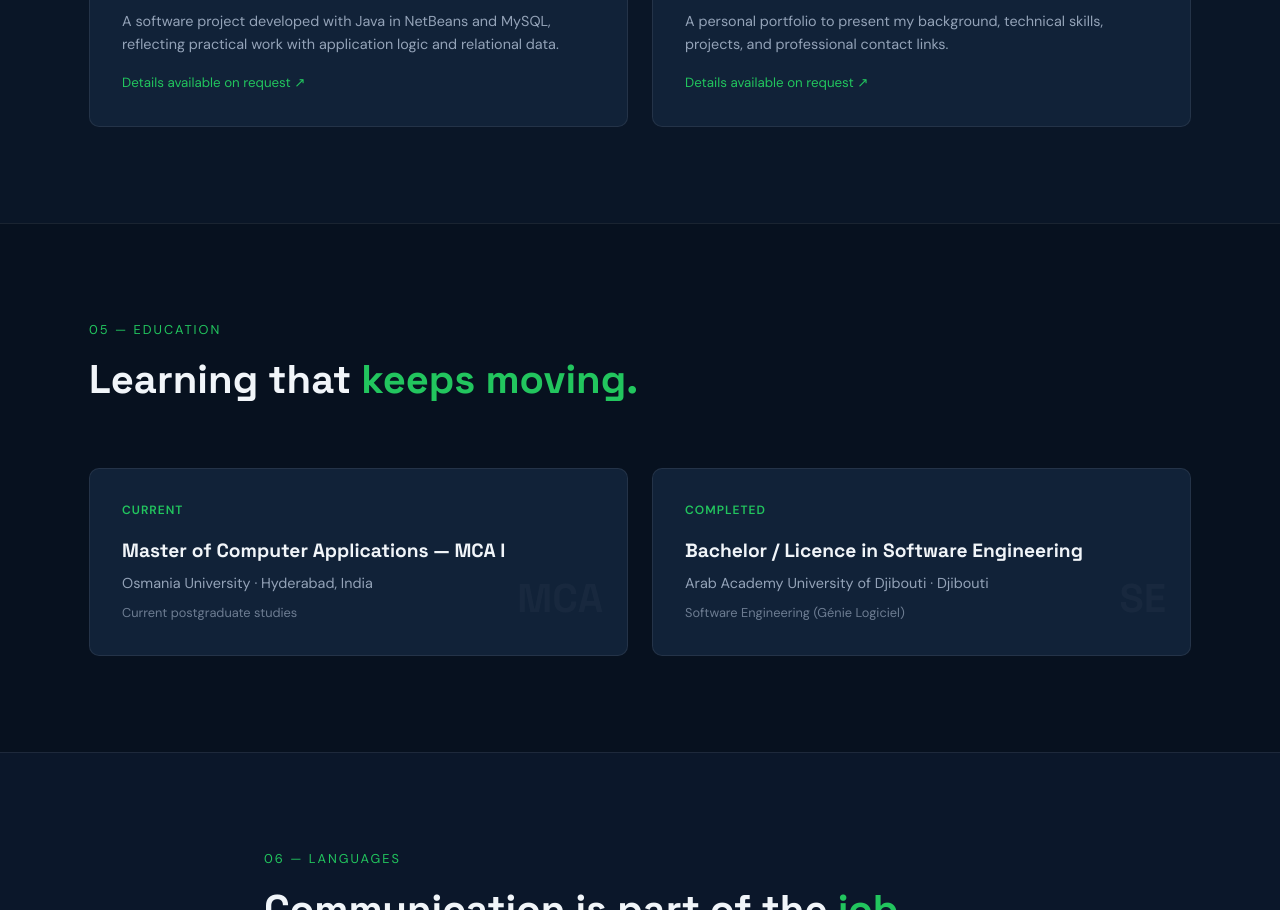
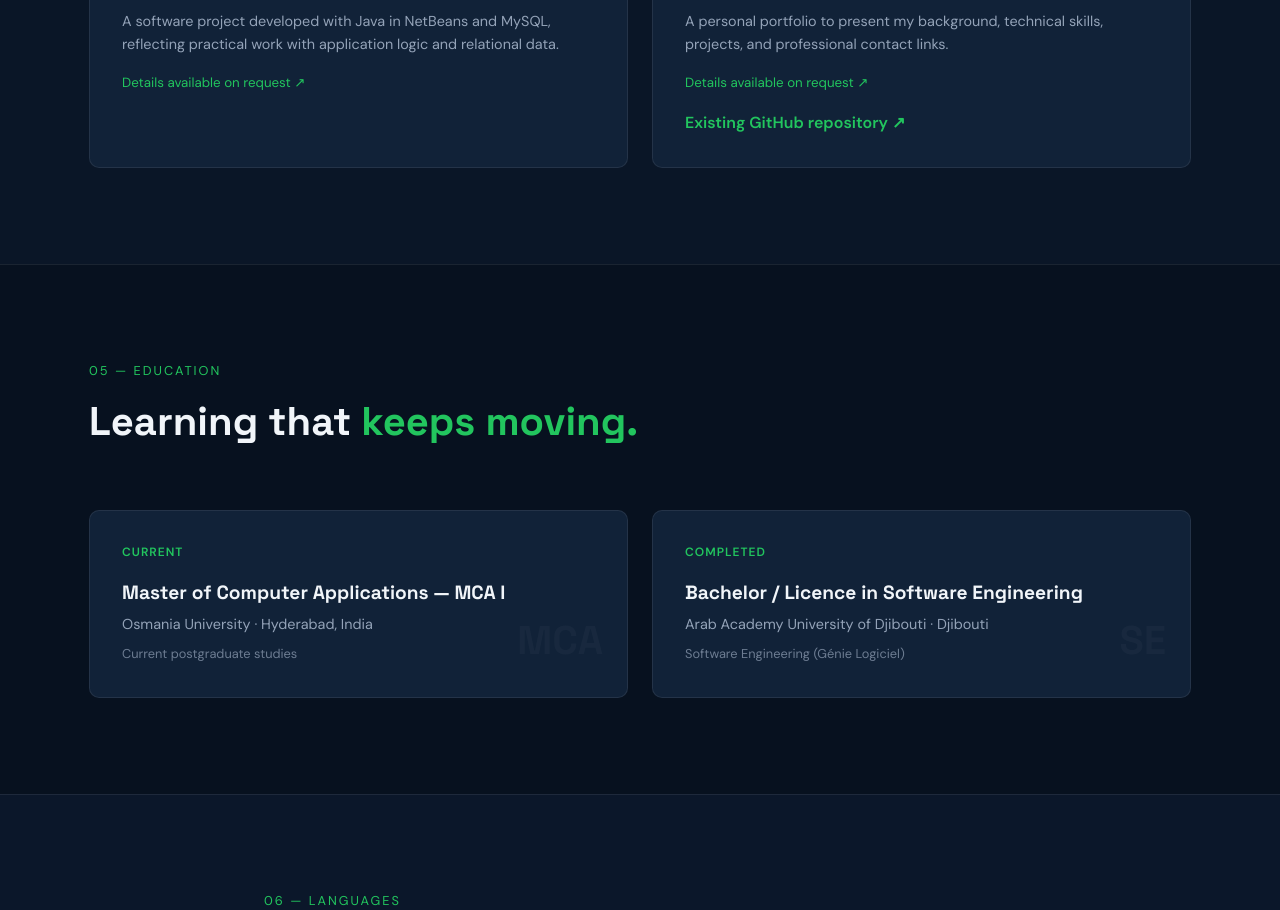
Before and after one commit to edenunix/Aden_Portfolio, a plain HTML site: page index.html in a window 1280 px wide. Shown: the part 5578-6488 px from the top of the page. Drawn offline with Linux system fonts and the light colour scheme.

Commit message:
Update index.html

```diff
--- a/index.html
+++ b/index.html
@@ -204,7 +204,7 @@
         <span>HTML · CSS · JavaScript</span>
         <p>A personal portfolio to present my background, technical skills, projects, and professional contact links.</p>
        <small style="display:block; margin-top:1rem; color:var(--accent);">Details available on request ↗</small>
-
+        <a class="textlink" href="https://github.com/edenunix/Aden_Portfolio.git" target="_blank" rel="noopener" style="display:inline-block; margin-top:1rem;">Existing GitHub repository ↗</a>
       </article>
     </div>
   </div>
```
